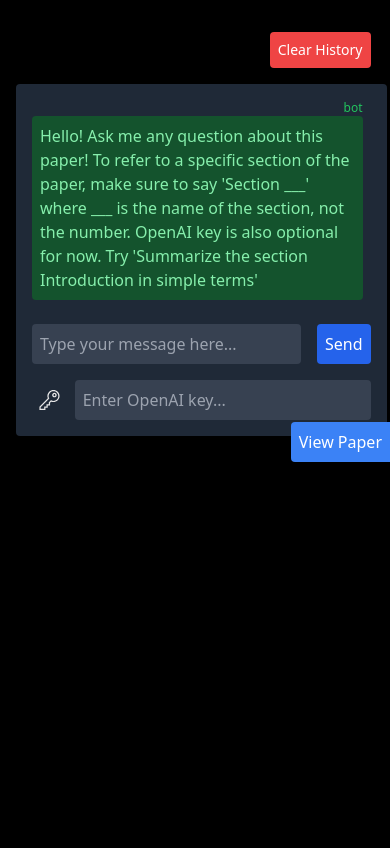
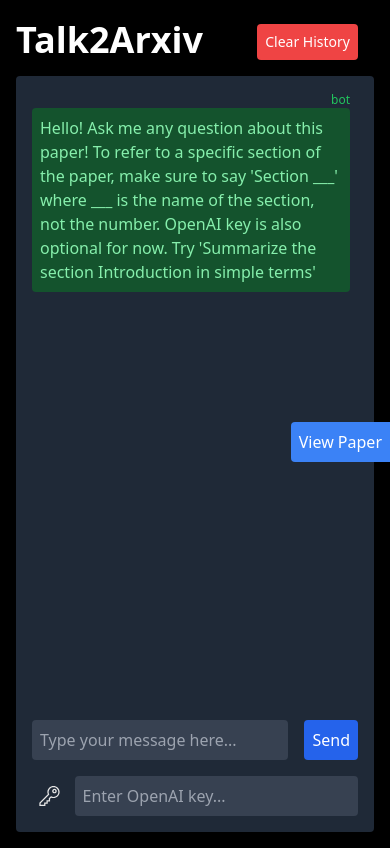
Before and after one commit to evanhu1/talk2arxiv, a Next.js app: page /pdf/1 in a window 390 px wide. Built offline with nearby package versions, Linux system fonts and the light colour scheme; no server answers.

Commit message:
responsiveness

```diff
--- a/app/pdf/[paper_id]/page.tsx
+++ b/app/pdf/[paper_id]/page.tsx
@@ -45,7 +45,7 @@
   }, []);
 
   return (
-    <div className="flex flex-col sm:flex-row place-content-center space-y-1 sm:space-y-0 h-screen">
+    <div className="flex sm:flex-row place-content-center space-y-1 sm:space-y-0 h-screen">
       <button
         className="sm:hidden fixed right-0 top-1/2 z-10 bg-blue-500 text-white p-2 rounded-l"
         onClick={toggleActiveComponent}
@@ -54,11 +54,11 @@
       </button>
       {activeComponent === 'messageForm' && (
         <div
-          className={`flex absolute top-20 sm:relative sm:top-0 flex-col mx-4 place-items-center`}
+          className={`flex h-screen relative sm:top-0 flex-col mx-4 sm:place-items-center`}
           ref={messageFormRef}
           style={width > 768 ? {"width": `${600}px`} : { "width": '95%' }}
         >
-          <h1 className="text-2xl sm:text-4xl font-bold sm:my-4">Talk2Arxiv</h1>
+          <h1 className="text-4xl font-bold my-4">Talk2Arxiv</h1>
           <MessageForm paper_id={paper_id} />
           <div
             className="w-1 cursor-ew-resize bg-gray-400 h-12 rounded my-auto absolute top-12 bottom-0 -right-2 hidden sm:block"
--- a/components/MessageForm.tsx
+++ b/components/MessageForm.tsx
@@ -88,7 +88,7 @@
 
   return (
     <div
-      className={`absolute md:relative rounded shadow-lg p-4 bg-gray-800 mb-4 w-full min-h-0 flex-auto flex flex-col ${
+      className={`relative rounded shadow-lg p-4 bg-gray-800 mb-4 w-full min-h-0 flex-auto flex flex-col ${
         llmStatus === LLMStatus.LOADING ? "opacity-50 pointer-events-none" : ""
       }`}
     >
--- a/components/PaperViewer.tsx
+++ b/components/PaperViewer.tsx
@@ -1,10 +1,16 @@
-import { useState, useEffect } from 'react';
+import { useState, useEffect } from "react";
 
 const PaperViewer = ({ paper_id }: { paper_id: string }) => {
+  const mobile = window.innerWidth < 768;
+
   return (
     <div className="flex justify-center h-screen grow ">
       <iframe
-        src={`https://arxiv.org/pdf/${paper_id}`}
+        src={
+          (mobile
+            ? "https://drive.google.com/viewerng/viewer?embedded=true&url="
+            : "") + `https://arxiv.org/pdf/${paper_id}`
+        }
         className="w-full h-full"
       ></iframe>
     </div>
```
